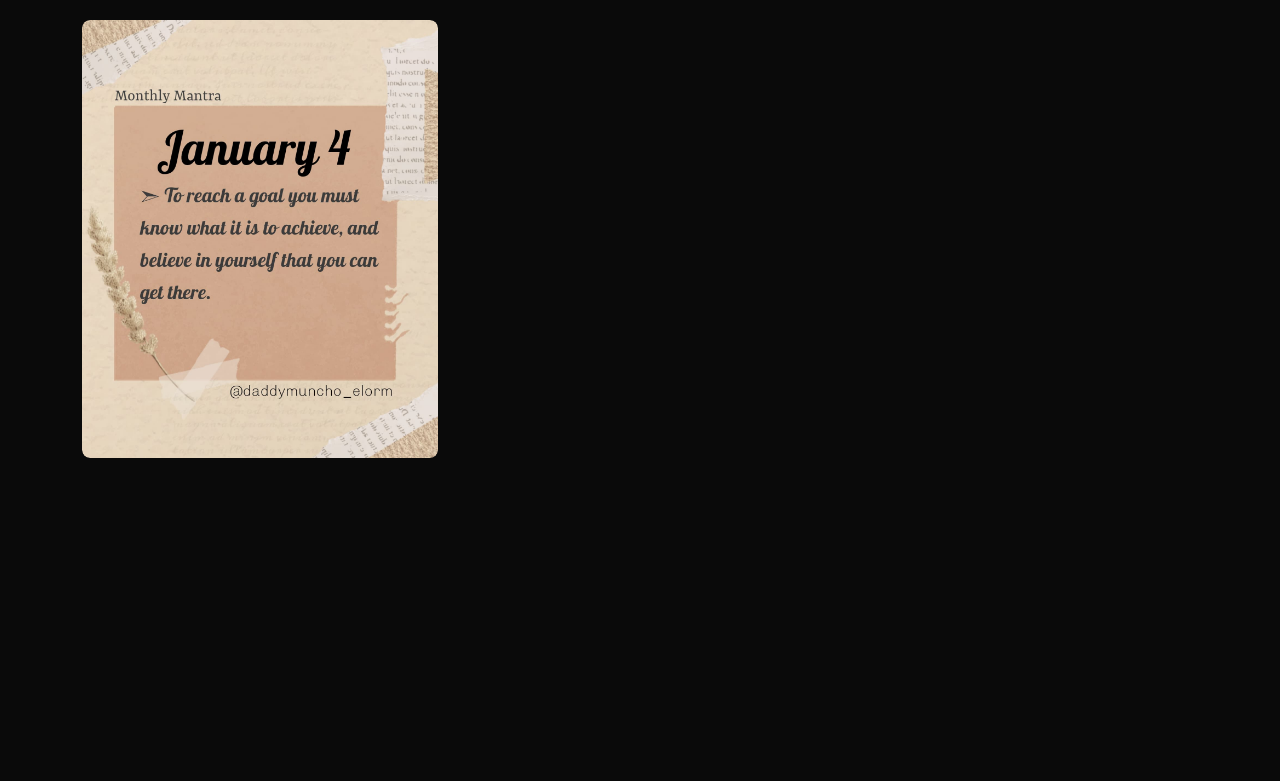
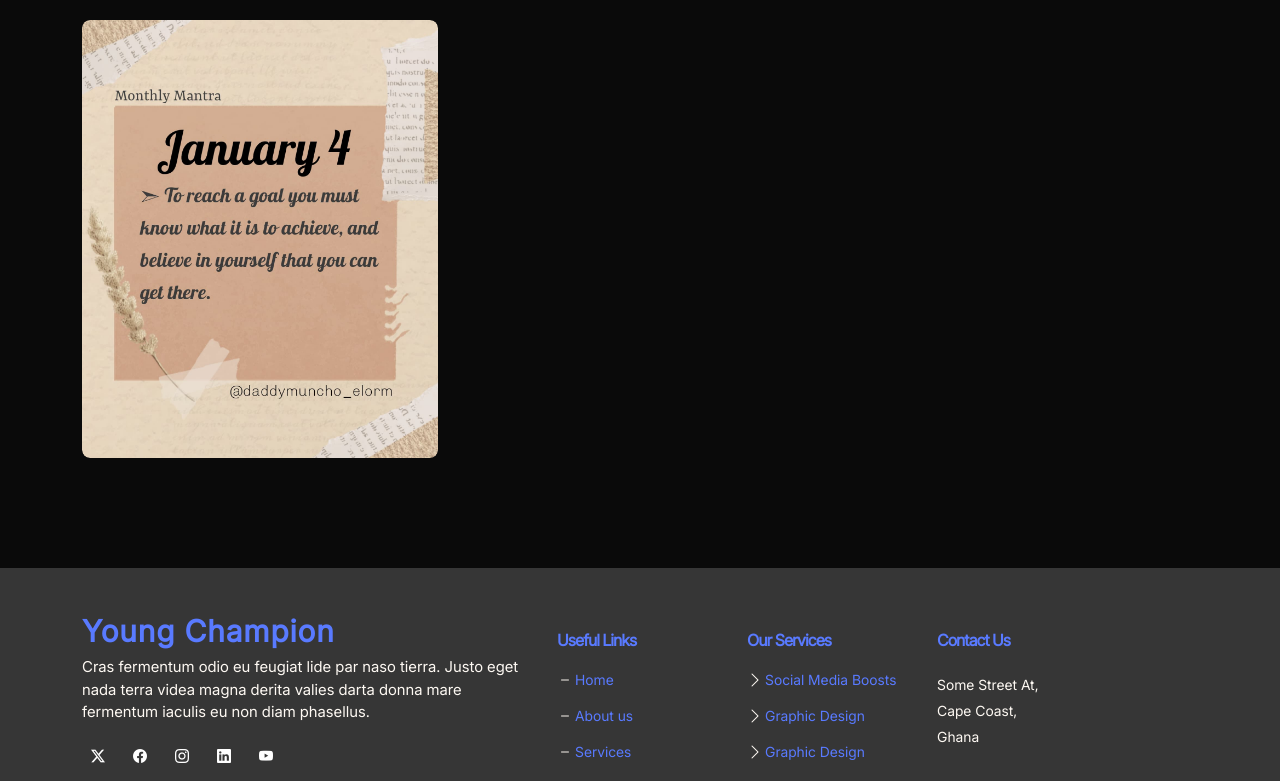
Before and after one commit to heli-toon/theyoungchampion, a website: page index.html in a window 1280 px wide. Shown: the part 2019-2800 px from the top of the page. Before the commit the page ends 2587 px from the top, so only its background shows below. Drawn offline with Linux system fonts and the light colour scheme.

Commit message:
Add Footer

```diff
--- a/index.html
+++ b/index.html
@@ -23,7 +23,7 @@
           <ul>
             <li><a class="nav-link scrollto active" href="#about">About</a></li>
             <li><a class="nav-link scrollto" href="#services">Services</a></li>
-            <li><a class="nav-link scrollto" href="#products">Showcase</a></li>
+            <li><a class="nav-link scrollto" href="#portfolio">Showcase</a></li>
             <li><a class="nav-link scrollto" href="#contact">Contact</a></li>
           </ul>
           <i class="bi bi-list mobile-nav-toggle"></i>
@@ -38,8 +38,8 @@
     <section id="portfolio" class="portfolio">
       <div class="container">
         <div class="section-title">
-          <h2>Portfolio</h2>
-          <p>This portfolio showcases my work in graphic design, video editing, and branding. Take a look around to see how I can help elevate your brand's visual identity.</p>
+          <h2>Showcase</h2>
+          <p>This showcase showcases my work in graphic design and social media services. Take a look around to see how I can help elevate your brand's visual identity.</p>
         </div>
         <div class="row">
           <div class="col-lg-12 d-flex justify-content-center">
@@ -118,8 +118,62 @@
         </div>
       </div>
     </section>
-    <footer class="footer" id="footer">
-
+    <footer id="footer" class="footer">
+      <div class="footer-content">
+        <div class="container">
+          <div class="row gy-4">
+            <div class="col-lg-5 col-md-12 footer-info">
+              <a href="/" class="logo d-flex align-items-center">
+                <span>Young Champion</span>
+              </a>
+              <p>Cras fermentum odio eu feugiat lide par naso tierra. Justo eget nada terra videa magna derita valies darta donna mare fermentum iaculis eu non diam phasellus.</p>
+              <div class="social-links d-flex  mt-3">
+                <a href="#" class="twitter"><i class="bi bi-twitter-x"></i></a>
+                <a href="#" class="facebook"><i class="bi bi-facebook"></i></a>
+                <a href="#" class="instagram"><i class="bi bi-instagram"></i></a>
+                <a href="#" class="linkedin"><i class="bi bi-linkedin"></i></a>
+                <a href="#" class="youtube"><i class="bi bi-youtube"></i></a>
+              </div>
+            </div>
+            <div class="col-lg-2 col-6 footer-links">
+              <h4>Useful Links</h4>
+              <ul>
+                <li><i class="bi bi-dash"></i> <a href="#">Home</a></li>
+                <li><i class="bi bi-dash"></i> <a href="#about">About us</a></li>
+                <li><i class="bi bi-dash"></i> <a href="#services">Services</a></li>
+              </ul>
+            </div>
+            <div class="col-lg-2 col-6 footer-links">
+              <h4>Our Services</h4>
+              <ul>
+                <li><i class="bi bi-chevron-right"></i> <a href="#">Social Media Boosts</a></li>
+                <li><i class="bi bi-chevron-right"></i> <a href="#">Graphic Design</a></li>
+                <li><i class="bi bi-chevron-right"></i> <a href="#">Graphic Design</a></li>
+              </ul>
+            </div>
+            <div class="col-lg-3 col-md-12 footer-contact text-center text-md-start">
+              <h4>Contact Us</h4>
+              <p>
+                Some Street At, <br />
+                Cape Coast,<br />
+                Ghana <br /><br />
+                <strong>Phone:</strong> <a href="tel:+1 5589 55488 55">+1 5589 55488 55</a><br />
+                <strong>Email:</strong> <a href="mailto:info@example.com">info@example.com</a> <br />
+              </p>
+            </div>
+          </div>
+        </div>
+      </div>
+      <div class="footer-legal">
+        <div class="container">
+          <div class="copyright">
+            &copy; Copyright 2025 <strong><span>Young Champion</span></strong>. All Rights Reserved
+          </div>
+          <div class="credits">
+            Designed by <a href="https://muhaiminsalayk.netlify.app/">SALAY</a>
+          </div>
+        </div>
+      </div>
     </footer>
     <a href="#" class="back-to-top d-flex align-items-center justify-content-center" title="Back to Top"><i class="bi bi-arrow-up"></i></a>
     <script src="js/glightbox.min.js"></script>
--- a/public/css/style.css
+++ b/public/css/style.css
@@ -7,7 +7,7 @@
 }
 ::selection {
   background: var(--blue);
-  color: var(--yellow);
+  color: var(--white);
 }
 *:before,
 *:after {
@@ -18,9 +18,12 @@
   padding: 0;
   box-sizing: border-box;
   --blue: #597aff;
+  --blue2: #38618e;
   --white: #fef9f3;
   --black: #0a0a0a;
   --gray: #363636;
+  --anim-short: .3s;
+  --anim-mid: .5s;
 }
 html {
   scroll-behavior: smooth;
@@ -66,8 +69,11 @@ h6 {
 }
 a {
   color: var(--blue);
-  transition: 0.5s;
+  transition: 0.3s;
   text-decoration: none !important;
+}
+a:hover {
+  color: var(--blue2);
 }
 .section-title h2,
 h2.section-title {
@@ -261,7 +267,7 @@ section#hero h1 {
 @media (max-width: 991px) {
   .mobile-nav-toggle {display: block}
   .navbar ul {display: none}
-  #header.header-transparent.header-scrolled .navbar a.nav-link {color: var(--gray)!important}
+  #header.header-transparent.header-scrolled .navbar a.nav-link {color: var(--white)!important}
 }
 .navbar-mobile {
   position: fixed;
@@ -333,7 +339,6 @@ section#hero h1 {
   font-size: 12px;
   padding: 3px 6px;
 }
-
 
 
 
@@ -445,6 +450,111 @@ section#hero h1 {
   }
 }
 .glightbox-clean .gslide-description{background: transparent}
+
+/*--------------------------------------------------------------
+# Footer
+--------------------------------------------------------------*/
+.footer {
+  font-size: 14px;
+}
+.footer .footer-content {
+  background-color: var(--gray);
+  background-size: contain;
+  padding: 60px 0 30px 0;
+}
+.footer .footer-content .footer-info {
+  margin-bottom: 30px;
+}
+.footer .footer-content .footer-info .logo {
+  line-height: 0;
+  margin-bottom: 25px;
+}
+.footer .footer-content .footer-info .logo img {
+  max-height: 40px;
+  margin-right: 6px;
+}
+.footer .footer-content .footer-info .logo span {
+  font-size: 30px;
+  font-weight: 700;
+  letter-spacing: 1px;
+  margin-top: 3px;
+}
+.footer .footer-content .footer-info p {
+  font-size: 15px;
+  margin-bottom: 0;
+  color: var(--color-secondary);
+}
+.footer .footer-content .social-links a {
+  font-size: 14px;
+  line-height: 0;
+  display: inline-block;
+  width: 32px;
+  height: 32px;
+  color: rgba(27, 47, 69, 0.5);
+  margin-right: 10px;
+  transition: 0.3s;
+  display: flex;
+  justify-content: center;
+  align-items: center;
+  background-color: var(--color-primary);
+  color: #fff;
+  border-radius: 50px;
+}
+.footer .footer-content .social-links a:hover {
+  background-color: var(--blue);
+}
+.footer .footer-content h4 {
+  font-size: 16px;
+  font-weight: bold;
+  color: #29486a;
+  position: relative;
+  padding-bottom: 12px;
+}
+.footer .footer-content .footer-links {margin-bottom: 30px}
+.footer .footer-content .footer-links ul {
+  list-style: none;
+  padding: 0;
+  margin: 0;
+}
+.footer .footer-content .footer-links ul i {
+  margin-right: 2px;
+  color: var(--white);
+  font-size: 16px;
+  line-height: 0;
+}
+.footer .footer-content .footer-links ul li {
+  padding: 10px 0;
+  display: flex;
+  align-items: center;
+}
+.footer .footer-content .footer-links ul li:first-child {
+  padding-top: 0;
+}
+.footer .footer-content .footer-links ul a {
+  display: inline-block;
+  line-height: 1;
+}
+.footer .footer-content .footer-links ul a:hover {
+  color: var(--blue2);
+}
+.footer .footer-content .footer-contact p {
+  line-height: 26px;
+  color: var(--color-secondary);
+}
+.footer .footer-legal {
+  background: var(--black);
+  padding: 30px 0;
+}
+.footer .footer-legal .copyright {
+  text-align: center;
+  color: var(--color-secondary);
+}
+.footer .footer-legal .credits {
+  padding-top: 4px;
+  text-align: center;
+  font-size: 13px;
+  color: var(--color-secondary);
+}
 /*--------------------------------------------------------------
 # Back to top button
 --------------------------------------------------------------*/
@@ -467,7 +577,7 @@ section#hero h1 {
   line-height: 0;
 }
 .back-to-top:hover {
-  background: var(--blue);
+  background: var(--blue2);
 }
 .back-to-top:hover i {
   color: var(--white);
--- a/public/js/main.js
+++ b/public/js/main.js
@@ -2,57 +2,72 @@
   "use strict";
   const select = (el, all = false) => {
     el = el.trim();
-    if (all) {return [...document.querySelectorAll(el)]}
-    else {return document.querySelector(el)}
+    if (all) {
+      return [...document.querySelectorAll(el)];
+    } else {
+      return document.querySelector(el);
+    }
   };
+
   const on = (type, el, listener, all = false) => {
     let selectEl = select(el, all);
     if (selectEl) {
-      if (all) {selectEl.forEach((e) => e.addEventListener(type, listener))}
-      else {selectEl.addEventListener(type, listener)}
+      if (all) {
+        selectEl.forEach((e) => e.addEventListener(type, listener));
+      } else {
+        selectEl.addEventListener(type, listener);
+      }
     }
   };
+
   const onscroll = (el, listener) => {
     el.addEventListener("scroll", listener);
   };
-  let navbarlinks = select('#navbar .scrollto', true)
+
+  let navbarlinks = select("#navbar .scrollto", true);
   const navbarlinksActive = () => {
-    let position = window.scrollY + 200
-    navbarlinks.forEach(navbarlink => {
-      if (!navbarlink.hash) return
-      let section = select(navbarlink.hash)
-      if (!section) return
-      if (position >= section.offsetTop && position <= (section.offsetTop + section.offsetHeight)) {
-        navbarlink.classList.add('active')
+    let position = window.scrollY + 200;
+    navbarlinks.forEach((navbarlink) => {
+      if (!navbarlink.hash) return;
+      let section = select(navbarlink.hash);
+      if (!section) return;
+      if (
+        position >= section.offsetTop &&
+        position <= section.offsetTop + section.offsetHeight
+      ) {
+        navbarlink.classList.add("active");
       } else {
-        navbarlink.classList.remove('active')
+        navbarlink.classList.remove("active");
       }
-    })
-  }
-  window.addEventListener('load', navbarlinksActive)
-  onscroll(document, navbarlinksActive)
+    });
+  };
+  window.addEventListener("load", navbarlinksActive);
+  onscroll(document, navbarlinksActive);
+
   const scrollto = (el) => {
-    let header = select('#header')
-    let offset = header.offsetHeight
+    let header = select("#header");
+    let offset = header.offsetHeight;
 
-    let elementPos = select(el).offsetTop
+    let elementPos = select(el).offsetTop;
     window.scrollTo({
       top: elementPos - offset,
-      behavior: 'smooth'
-    })
-  }
-  let selectHeader = select('#header')
+      behavior: "smooth",
+    });
+  };
+
+  let selectHeader = select("#header");
   if (selectHeader) {
     const headerScrolled = () => {
       if (window.scrollY > 100) {
-        selectHeader.classList.add('header-scrolled')
+        selectHeader.classList.add("header-scrolled");
       } else {
-        selectHeader.classList.remove('header-scrolled')
+        selectHeader.classList.remove("header-scrolled");
       }
-    }
-    window.addEventListener('load', headerScrolled)
-    onscroll(document, headerScrolled)
+    };
+    window.addEventListener("load", headerScrolled);
+    onscroll(document, headerScrolled);
   }
+
   let backtotop = select(".back-to-top");
   if (backtotop) {
     const toggleBacktotop = () => {
@@ -65,52 +80,65 @@
     window.addEventListener("load", toggleBacktotop);
     onscroll(document, toggleBacktotop);
   }
+
   /**
    * Mobile nav toggle
    */
-  on('click', '.mobile-nav-toggle', function(e) {
-    select('#navbar').classList.toggle('navbar-mobile')
-    this.classList.toggle('bi-list')
-    this.classList.toggle('bi-x')
-  })
+  on("click", ".mobile-nav-toggle", function (e) {
+    select("#navbar").classList.toggle("navbar-mobile");
+    this.classList.toggle("bi-list");
+    this.classList.toggle("bi-x");
+  });
 
   /**
    * Mobile nav dropdowns activate
    */
-  on('click', '.navbar .dropdown > a', function(e) {
-    if (select('#navbar').classList.contains('navbar-mobile')) {
-      e.preventDefault()
-      this.nextElementSibling.classList.toggle('dropdown-active')
-    }
-  }, true)
+  on(
+    "click",
+    ".navbar .dropdown > a",
+    function (e) {
+      if (select("#navbar").classList.contains("navbar-mobile")) {
+        e.preventDefault();
+        this.nextElementSibling.classList.toggle("dropdown-active");
+      }
+    },
+    true
+  );
 
   /**
    * Scroll with offset on links with a class name .scrollto
    */
-  on('click', '.scrollto', function(e) {
-    if (select(this.hash)) {
-      e.preventDefault()
+  on(
+    "click",
+    ".scrollto",
+    function (e) {
+      if (select(this.hash)) {
+        e.preventDefault();
 
-      let navbar = select('#navbar')
-      if (navbar.classList.contains('navbar-mobile')) {
-        navbar.classList.remove('navbar-mobile')
-        let navbarToggle = select('.mobile-nav-toggle')
-        navbarToggle.classList.toggle('bi-list')
-        navbarToggle.classList.toggle('bi-x')
+        let navbar = select("#navbar");
+        if (navbar.classList.contains("navbar-mobile")) {
+          navbar.classList.remove("navbar-mobile");
+          let navbarToggle = select(".mobile-nav-toggle");
+          navbarToggle.classList.toggle("bi-list");
+          navbarToggle.classList.toggle("bi-x");
+        }
+        scrollto(this.hash);
       }
-      scrollto(this.hash)
-    }
-  }, true)
+    },
+    true
+  );
+
   /**
-   * Scroll with ofset on page load with hash links in the url
+   * Scroll with offset on page load with hash links in the url
    */
-  window.addEventListener('load', () => {
+  window.addEventListener("load", () => {
     if (window.location.hash) {
       if (select(window.location.hash)) {
-        scrollto(window.location.hash)
+        scrollto(window.location.hash);
       }
     }
   });
+
   window.addEventListener("load", () => {
     let portfolioContainer = select(".portfolio-container");
     if (portfolioContainer) {
@@ -118,7 +146,9 @@
         itemSelector: ".portfolio-item",
       });
       let portfolioFilters = select("#portfolio-flters li", true);
-      on("click", "#portfolio-flters li",
+      on(
+        "click",
+        "#portfolio-flters li",
         function (e) {
           e.preventDefault();
           portfolioFilters.forEach(function (el) {
@@ -137,18 +167,4 @@
   const portfolioLightbox = GLightbox({
     selector: ".portfolio-lightbox",
   });
-  // new Swiper(".testimonials-slider", {
-  //   speed: 600,
-  //   loop: true,
-  //   autoplay: {
-  //     delay: 5000,
-  //     disableOnInteraction: false,
-  //   },
-  //   slidesPerView: "auto",
-  //   pagination: {
-  //     el: ".swiper-pagination",
-  //     type: "bullets",
-  //     clickable: true,
-  //   },
-  // });
 })();
```
